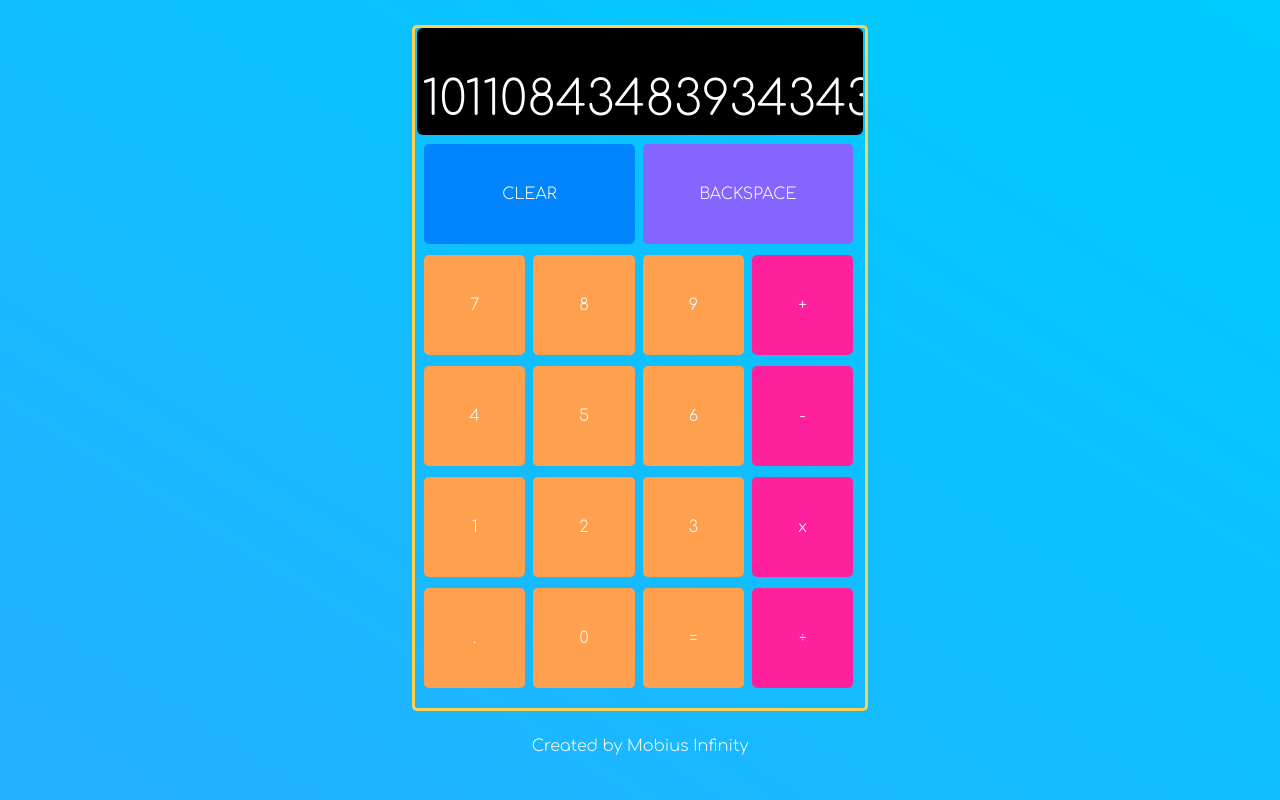
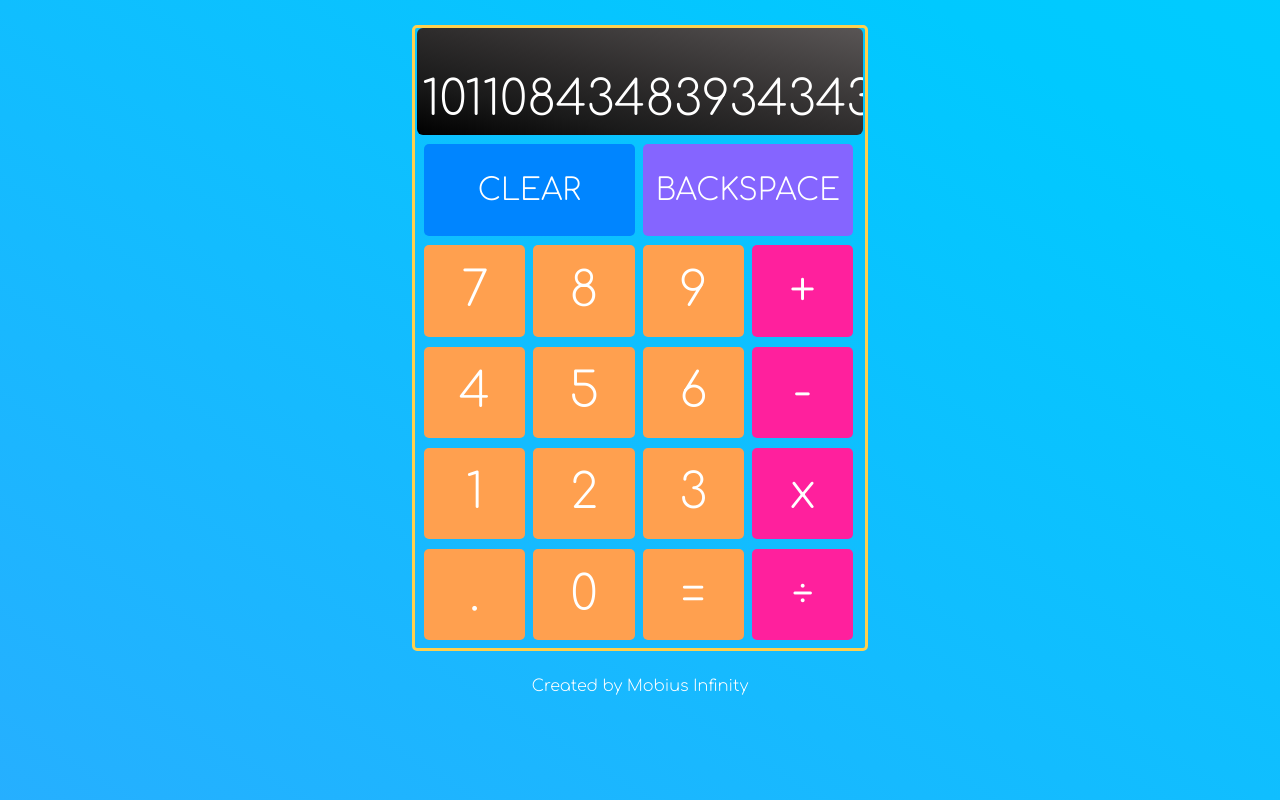
Before and after one commit to MobiusInfinity1000/calculator, a plain HTML site: page index.html in a window 1280 px wide. Drawn offline with Linux system fonts and the light colour scheme.

Commit message:
Further style updates

```diff
--- a/style.css
+++ b/style.css
@@ -25,7 +25,7 @@ html{
 .calc-body{
     /* overflow: hidden; */
     width: 450px;
-    height: 85vh;
+    height: 620px;
     margin:auto;
     margin-top:2%;
     /* flex-shrink: 0; */
@@ -40,8 +40,7 @@ html{
  .display{
     grid-column-start: 1;
     grid-column-end: 4;
-    background-color:black;
-    padding-top:10%;
+    background-image: linear-gradient(to right top, #000000, #1a1a1a, #2e2c2c, #434040, #595555);    padding-top:10%;
     padding-bottom:2%;
     padding-left: 1%;
     padding-right: 5%;
@@ -67,6 +66,7 @@ html{
 
 }
 .grid-item{
+    font-size: 3em;
     position: relative;
     text-align: center;
     cursor: pointer;
@@ -91,12 +91,14 @@ span{
 
 .clear{
     grid-column-start: 1;
+    font-size: 1.9em;
     grid-column-end: 3;
     background-color: #0085FF;
 }
 
 .backspace{
     grid-column-start: 3;
+    font-size: 1.9em;
     grid-column-end: 5;
     background-color: #8565FF;
 }
```
